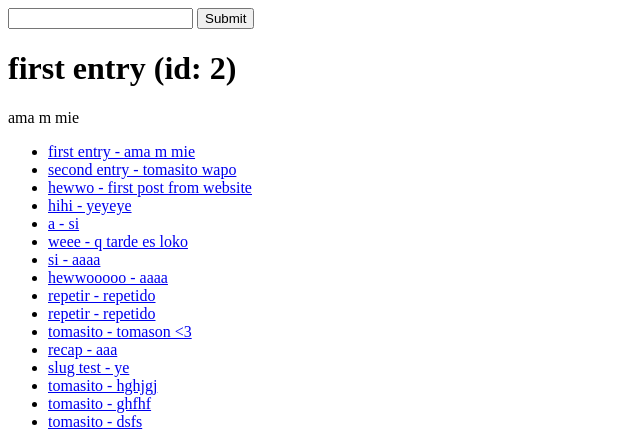
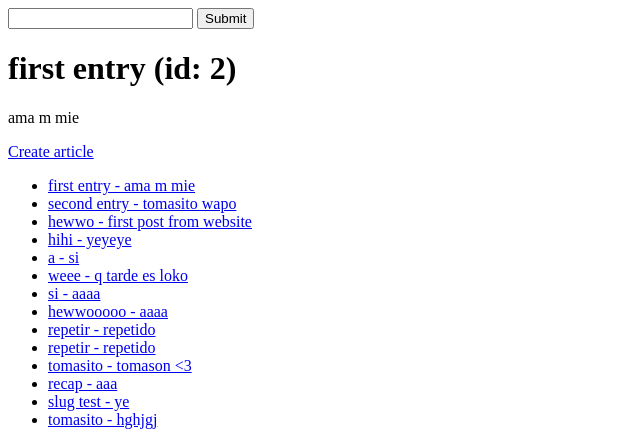
Before and after one commit to aydin-due/recipe_manager, a Django app: page / in a window 1280 px wide. Shown: the top 429 px of the page, without its empty margins (0-640 px from the left). Run offline with Django 3.2, Linux system fonts and the light colour scheme; data comes from the database, SQL or seed files in the repository; both versions use the stored data as it was after the commit.

Commit message:
url reverse

```diff
--- a/articles/models.py
+++ b/articles/models.py
@@ -1,6 +1,7 @@
 from django.db import models
 from django.db.models.signals import pre_save, post_save
 from django.utils import timezone
+from django.urls import reverse
 from .utils import slugify_instance_title
 
 # Create your models here.
@@ -14,7 +15,8 @@ class Article(models.Model):
     publish = models.DateField(auto_now=False, auto_now_add=False, null=True, blank=True)
 
     def get_absolute_url(self):
-        return f'/articles/{self.slug}'
+        # return f'/articles/{self.slug}'
+        return reverse('article-detail', kwargs={"slug": self.slug})
 
     def save(self, *args, **kwargs):
         # obj = Article.object.get(id=1)
--- a/articles/views.py
+++ b/articles/views.py
@@ -1,4 +1,4 @@
-from django.shortcuts import render
+from django.shortcuts import render, redirect
 from django.contrib.auth.decorators import login_required
 from django.http import Http404
 from .models import Article
@@ -46,6 +46,7 @@
     if form.is_valid():
         article = form.save()
         context['form'] = ArticleForm() #cleans out form after it's posted
+        return redirect(article.get_absolute_url())
         # title = form.cleaned_data.get("title")
         # content = form.cleaned_data.get("content")
         # article = Article.objects.create(title=title, content=content)
--- a/recipe_manager/urls.py
+++ b/recipe_manager/urls.py
@@ -30,8 +30,8 @@ from accounts.views import (
 urlpatterns = [
     path('', home_view), #index
     path('articles/', article_search_view),
-    path('articles/create/', article_create_view),
-    path('articles/<slug:slug>/', article_detail_view),
+    path('articles/create/', article_create_view, name='article-create'),
+    path('articles/<slug:slug>/', article_detail_view, name='article-detail'),
     # re_path(r'articles/(?P<id>\d+)/$', home_view) // older versions
     path('admin/', admin.site.urls),
     path('login/', login_view),
--- a/templates/home_view.html
+++ b/templates/home_view.html
@@ -3,10 +3,13 @@
 {% block content %}
 <h1>{{ title }} (id: {{ id }})</h1>
 <p>{{ content }}</p>
+<a href="{% url 'article-create' %}">Create article</a>
 <ul>
     {% for article in articles %}
         {% if article.title %}
             <li><a href='{{ article.get_absolute_url }}'>{{ article.title }} - {{ article.content }}</a></li>
+            <!-- <li><a href='{% url "article-detail" slug=article.slug %}'>{{ article.title }} - {{ article.content }}</a></li> -->
+
         {% endif %}
     {% endfor %}
 </ul>
```
Also changed, not shown: db.sqlite3.
